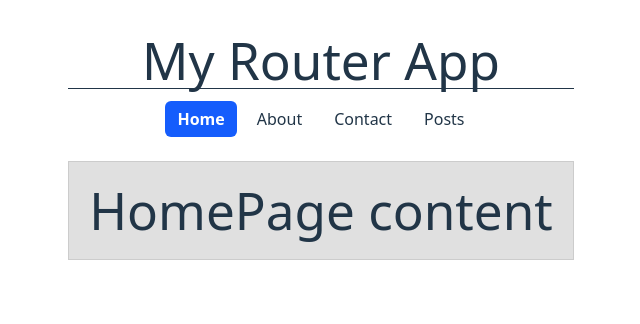
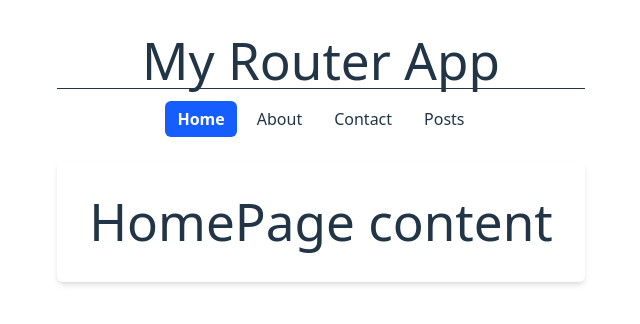
Before and after one commit to princesuke/cc21-react-router-demo1, a React (Vite) app: page / in a window 1280 px wide. Shown: the top 324 px of the page, without its empty margins (319-959 px from the left). Built offline with nearby package versions, Linux system fonts and the light colour scheme.

Commit message:
feat: update

```diff
--- a/src/components/Layout.jsx
+++ b/src/components/Layout.jsx
@@ -12,11 +12,12 @@ export default function Layout() {
       <Header />
       <Navbar />
       <div
-        style={{
-          backgroundColor: "#e0e0e0",
-          border: "1px solid #ccc",
-          padding: "20px",
-        }}
+        className="rounded-md shadow-md p-8"
+        // style={{
+        //   backgroundColor: "#e0e0e0",
+        //   border: "1px solid #ccc",
+        //   padding: "20px",
+        // }}
       >
         {navigation.state === "loading" && (
           <div>
```
